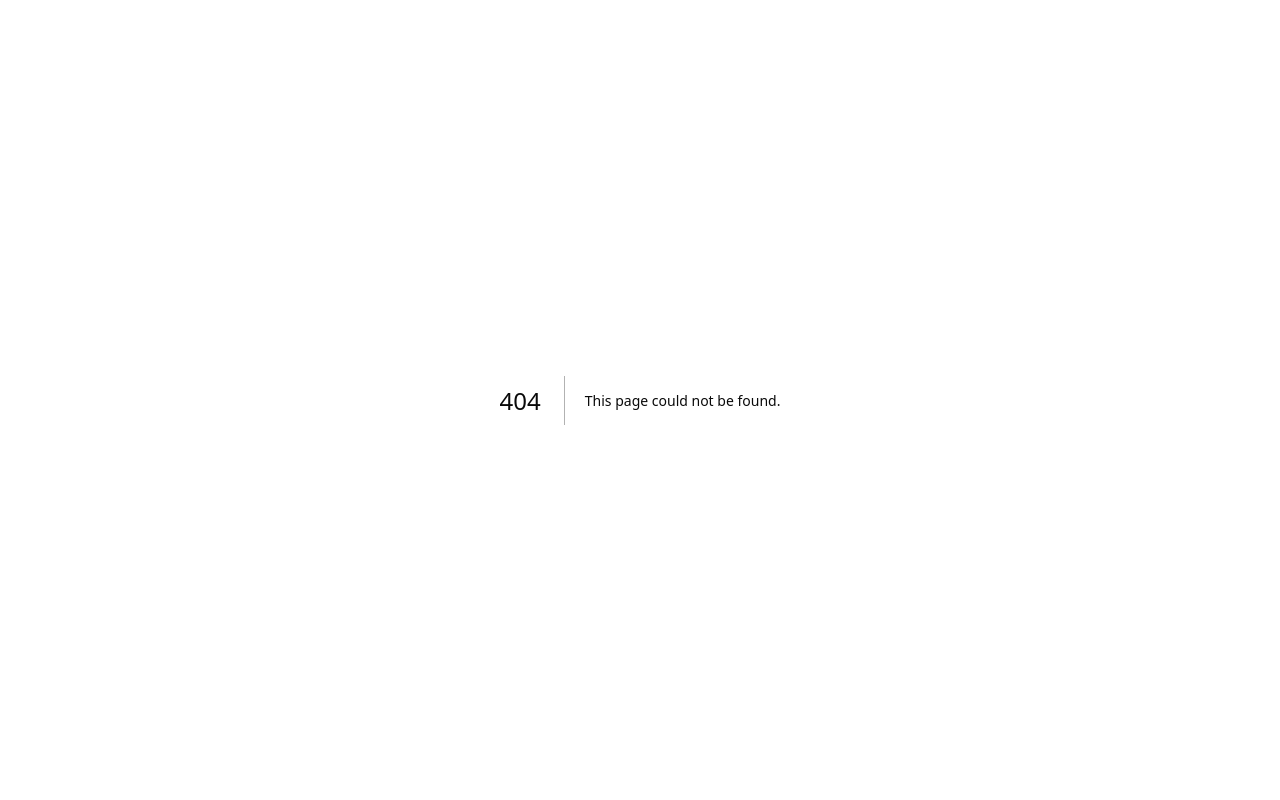
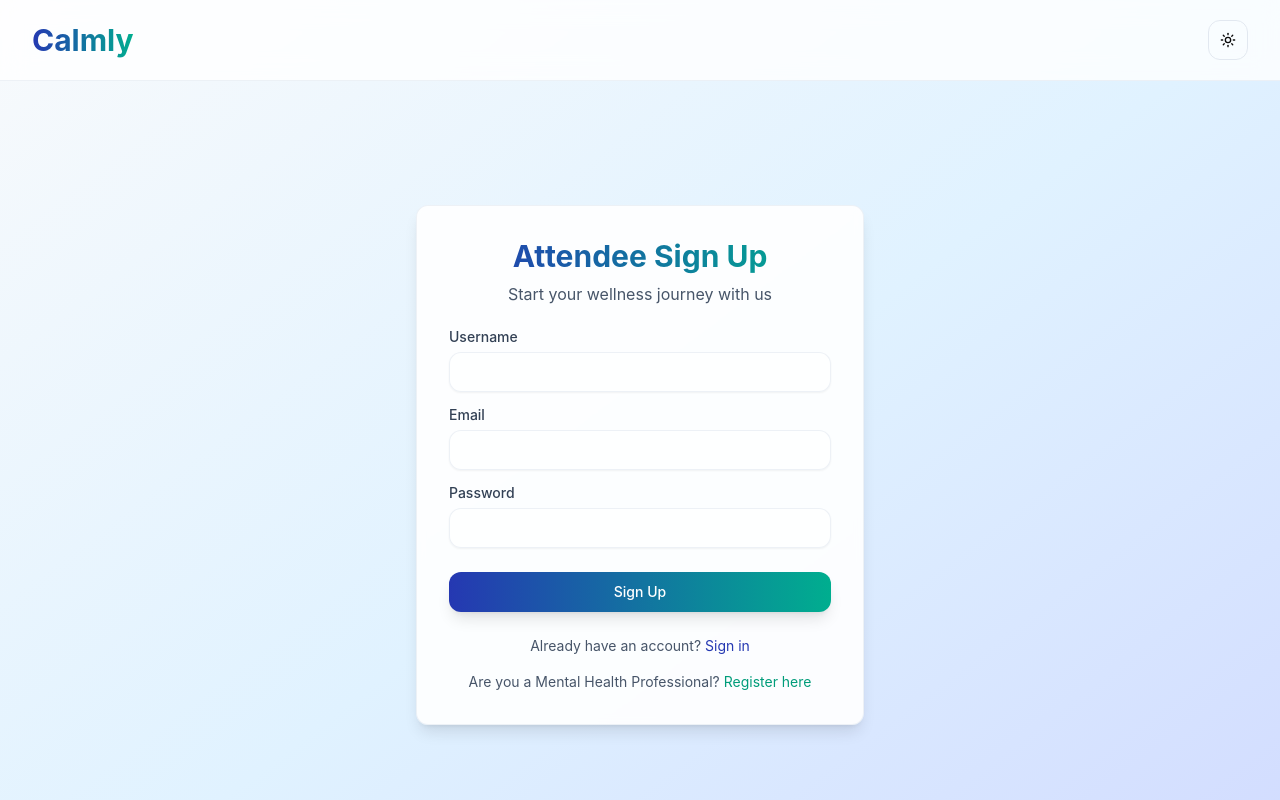
Before and after one commit to rushikesh254/Calmly, a Next.js app in the folder client/: page /signup/attendee in a window 1280 px wide. Before the commit this address had no page. Shown: the top 800 px of the page. Built offline with nearby package versions, Linux system fonts and the light colour scheme.

Commit message:
feat:attendee sign up page

```diff
--- /dev/null
+++ b/client/app/signup/attendee/page.js
@@ -0,0 +1,186 @@
+"use client";
+
+import { useState } from "react";
+import { Input } from "@/components/ui/input";
+import { Label } from "@/components/ui/label";
+import { Button } from "@/components/ui/button";
+import { Card } from "@/components/ui/card";
+import Link from "next/link";
+import { useRouter } from "next/navigation";
+import { ThemeToggle } from "@/components/theme-toggle";
+
+export default function AttendeeSignup() {
+	const router = useRouter();
+	const [formData, setFormData] = useState({
+		username: "",
+		email: "",
+		password: "",
+	});
+	const [error, setError] = useState("");
+	const [isSubmitting, setIsSubmitting] = useState(false);
+	const [isSuccess, setIsSuccess] = useState(false);
+
+	const handleChange = (e) => {
+		setFormData({ ...formData, [e.target.name]: e.target.value });
+		if (error) setError("");
+	};
+
+	const handleSubmit = async (e) => {
+		e.preventDefault();
+		setIsSubmitting(true);
+		try {
+			const res = await fetch(
+				`${process.env.NEXT_PUBLIC_API_URL}/api/auth/signup/attendee`,
+				{
+					method: "POST",
+					headers: { "Content-Type": "application/json" },
+					body: JSON.stringify(formData),
+				}
+			);
+			const data = await res.json();
+			if (!res.ok) throw new Error(data.message || "Signup failed");
+
+			// Handle successful signup
+			setIsSuccess(true);
+			setTimeout(() => {
+				router.push("/signin");
+			}, 1500);
+		} catch (err) {
+			setError(err.message);
+			setIsSuccess(false);
+		} finally {
+			setIsSubmitting(false);
+		}
+	};
+
+	return (
+		<div className="min-h-dvh bg-gradient-to-br from-slate-50 via-blue-50 to-indigo-100 dark:from-slate-900 dark:via-slate-800 dark:to-slate-900 overflow-x-hidden">
+			{/* Header */}
+			<header className="sticky top-0 z-50 bg-white/80 dark:bg-slate-900/80 backdrop-blur-md border-b border-slate-200/60 dark:border-slate-700/60">
+				<nav className="max-w-7xl mx-auto px-4 sm:px-6 lg:px-8">
+					<div className="flex justify-between items-center h-20">
+						<Link href="/" className="group">
+							<h1 className="text-3xl font-bold bg-gradient-to-r from-indigo-600 to-teal-500 bg-clip-text text-transparent transition-all duration-300 group-hover:from-indigo-700 group-hover:to-teal-600">
+								Calmly
+							</h1>
+						</Link>
+						<ThemeToggle />
+					</div>
+				</nav>
+			</header>
+
+			{/* Main Content */}
+			<main className="max-w-7xl mx-auto px-4 sm:px-6 lg:px-8 py-16">
+				<div className="flex items-center justify-center min-h-[calc(100vh-160px)] supports-[height:100dvh]:min-h-[calc(100dvh-160px)]">
+					<Card className="w-full max-w-md p-8 bg-white/90 dark:bg-slate-900/80 backdrop-blur-sm border border-slate-200/60 dark:border-slate-800 hover:shadow-2xl transition-all duration-300 hover:-translate-y-1">
+						<div className="space-y-6">
+							<div className="text-center space-y-2">
+								<h2 className="text-3xl font-bold bg-gradient-to-r from-indigo-600 to-teal-500 bg-clip-text text-transparent">
+									Attendee Sign Up
+								</h2>
+								<p className="text-slate-600 dark:text-slate-400">
+									Start your wellness journey with us
+								</p>
+							</div>
+
+							{error && (
+								<div className="py-3 px-4 text-sm border border-red-400/50 bg-red-500/10 dark:bg-red-950/30 dark:border-red-900/40 text-red-700 dark:text-red-300 rounded-lg">
+									{error}
+								</div>
+							)}
+
+							<form onSubmit={handleSubmit} className="space-y-6">
+								<div className="space-y-4">
+									<div className="space-y-2">
+										<Label
+											htmlFor="username"
+											className="text-slate-700 dark:text-slate-300">
+											Username
+										</Label>
+										<Input
+											type="text"
+											name="username"
+											onChange={handleChange}
+											className="bg-white/50 dark:bg-slate-800/60 focus:bg-white/70 dark:focus:bg-slate-800/80 border-slate-200/60 dark:border-slate-700/60 focus:ring-2 focus:ring-indigo-500/50 dark:focus:ring-indigo-400/40 shadow-sm focus:shadow-indigo-100 transition-all"
+											required
+										/>
+									</div>
+
+									<div className="space-y-2">
+										<Label
+											htmlFor="email"
+											className="text-slate-700 dark:text-slate-300">
+											Email
+										</Label>
+										<Input
+											type="email"
+											name="email"
+											onChange={handleChange}
+											className="bg-white/50 dark:bg-slate-800/60 focus:bg-white/70 dark:focus:bg-slate-800/80 border-slate-200/60 dark:border-slate-700/60 focus:ring-2 focus:ring-indigo-500/50 dark:focus:ring-indigo-400/40 shadow-sm focus:shadow-indigo-100 transition-all"
+											required
+										/>
+									</div>
+
+									<div className="space-y-2">
+										<Label
+											htmlFor="password"
+											className="text-slate-700 dark:text-slate-300">
+											Password
+										</Label>
+										<Input
+											type="password"
+											name="password"
+											onChange={handleChange}
+											className="bg-white/50 dark:bg-slate-800/60 focus:bg-white/70 dark:focus:bg-slate-800/80 border-slate-200/60 dark:border-slate-700/60 focus:ring-2 focus:ring-indigo-500/50 dark:focus:ring-indigo-400/40 shadow-sm focus:shadow-indigo-100 transition-all"
+											required
+										/>
+									</div>
+								</div>
+
+								<Button
+									type="submit"
+									className="w-full bg-gradient-to-r from-indigo-600 to-teal-500 text-white hover:from-indigo-700 hover:to-teal-600 transition-all transform hover:scale-[1.02] shadow-lg hover:shadow-indigo-200/40"
+									disabled={isSubmitting || isSuccess}>
+									{isSuccess
+										? "Account Created! 🎉"
+										: isSubmitting
+											? "Creating Account..."
+											: "Sign Up"}
+								</Button>
+							</form>
+
+							<div className="space-y-4">
+								<p className="text-center text-sm text-slate-600 dark:text-slate-400">
+									Already have an account?{" "}
+									<Link
+										href="/signin"
+										className="text-indigo-600 dark:text-indigo-400 hover:underline">
+										Sign in
+									</Link>
+								</p>
+
+								<p className="text-center text-sm text-slate-600 dark:text-slate-400">
+									Are you a Mental Health Professional?{" "}
+									<Link
+										href="/signup/mhp"
+										className="text-teal-600 dark:text-teal-400 hover:underline">
+										Register here
+									</Link>
+								</p>
+							</div>
+						</div>
+					</Card>
+				</div>
+			</main>
+
+			{/* Footer */}
+			<footer className="border-t border-slate-200/60 dark:border-slate-800 bg-white/80 dark:bg-slate-900/80 backdrop-blur-md">
+				<div className="max-w-7xl mx-auto px-4 sm:px-6 lg:px-8 py-12">
+					<div className="text-center text-slate-500 dark:text-slate-400 text-sm">
+						© 2025 Calmly. Compassion in every connection.
+					</div>
+				</div>
+			</footer>
+		</div>
+	);
+}
```
